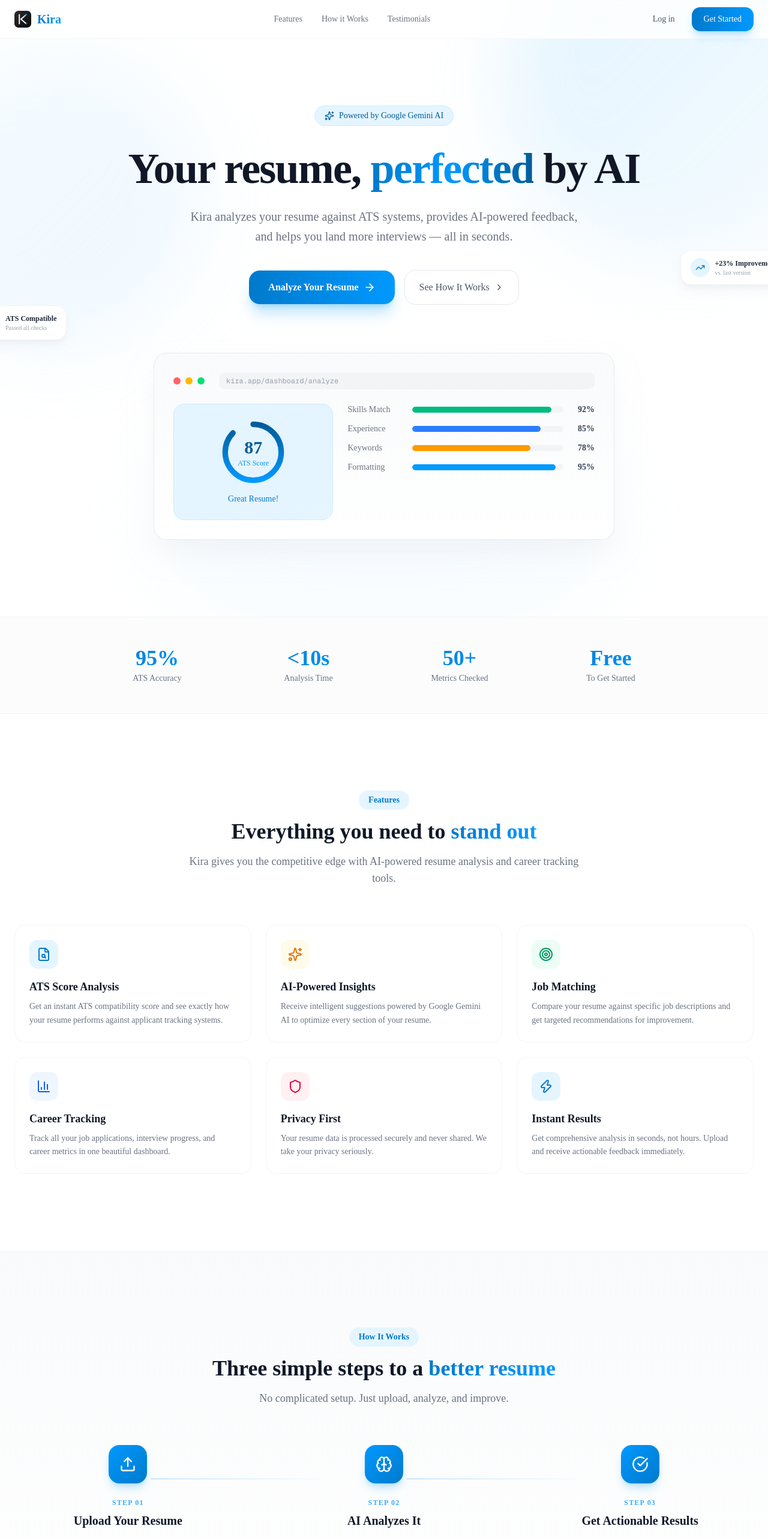
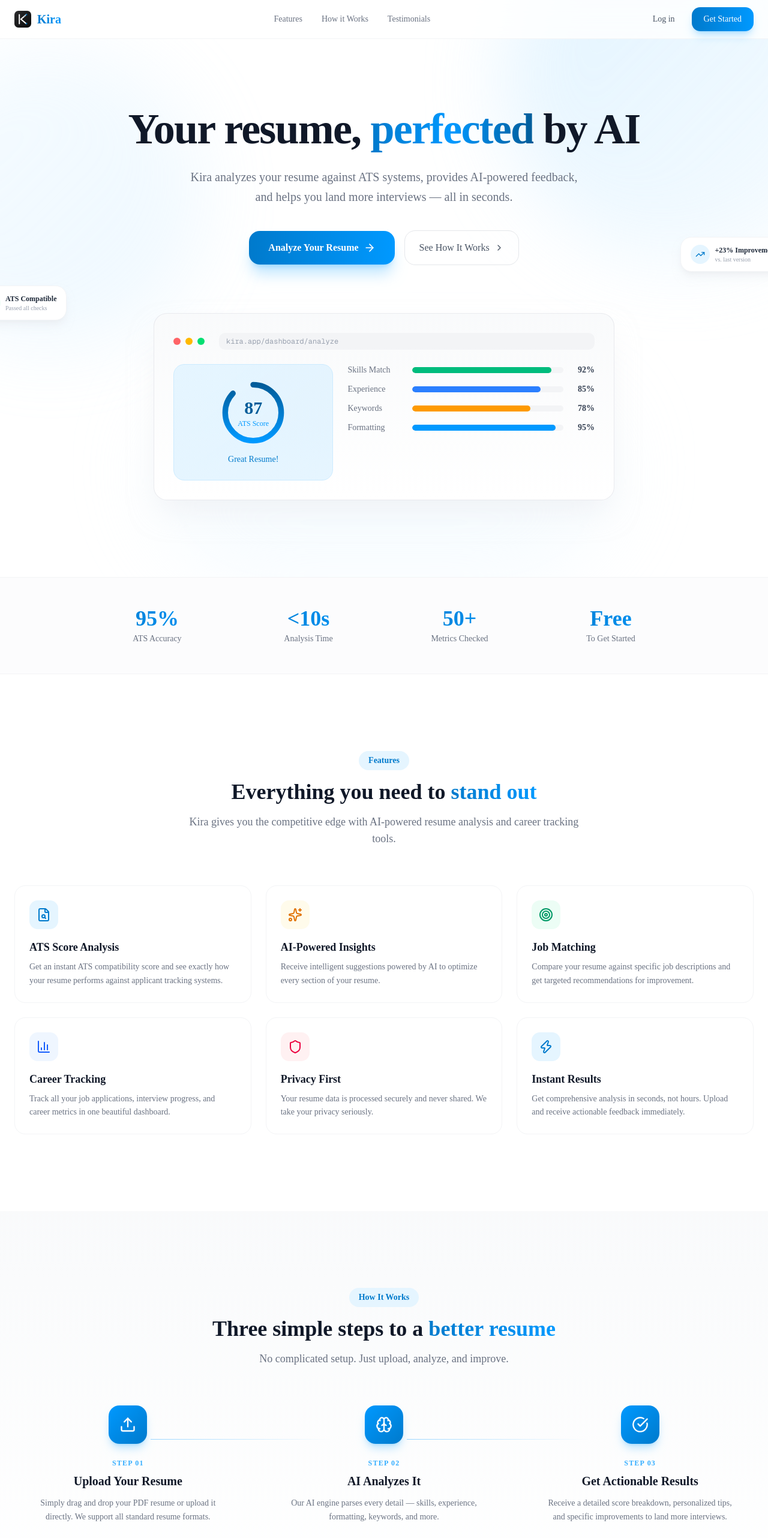
Before and after one commit to Jashan-Maan/ai-resume-analyzer, a Next.js app: page / in a window 1280 px wide. Shown: the top 2564 px of the page at 60% size. Built offline with nearby package versions, Linux system fonts and the light colour scheme; no server answers.

Commit message:
feat: UI fixes on home page

```diff
--- a/src/components/shared/Features.tsx
+++ b/src/components/shared/Features.tsx
@@ -24,7 +24,7 @@
     icon: Sparkles,
     title: "AI-Powered Insights",
     description:
-      "Receive intelligent suggestions powered by Google Gemini AI to optimize every section of your resume.",
+      "Receive intelligent suggestions powered by AI to optimize every section of your resume.",
     color: "from-amber-500 to-orange-600",
     bg: "bg-amber-50",
     iconColor: "text-amber-600",
--- a/src/components/shared/Hero.tsx
+++ b/src/components/shared/Hero.tsx
@@ -38,17 +38,6 @@
 
       <div className="relative max-w-7xl mx-auto px-6">
         <div className="text-center max-w-4xl mx-auto">
-          <motion.div
-            initial="hidden"
-            animate="visible"
-            custom={0}
-            variants={fadeUp}
-            className="inline-flex items-center gap-2 px-4 py-1.5 rounded-full bg-sky-blue-50 border border-sky-blue-100 text-sky-blue-700 text-sm font-medium mb-8"
-          >
-            <Sparkles className="w-4 h-4" />
-            Powered by Google Gemini AI
-          </motion.div>
-
           <motion.h1
             initial="hidden"
             animate="visible"
--- a/src/components/shared/HowItWorks.tsx
+++ b/src/components/shared/HowItWorks.tsx
@@ -16,7 +16,7 @@
     icon: Brain,
     title: "AI Analyzes It",
     description:
-      "Our Gemini AI engine parses every detail — skills, experience, formatting, keywords, and more.",
+      "Our AI engine parses every detail — skills, experience, formatting, keywords, and more.",
   },
   {
     step: "03",
```
